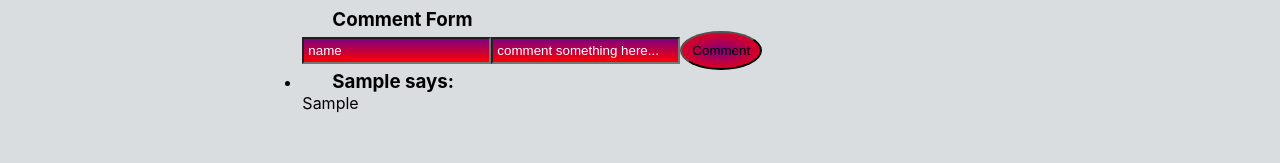
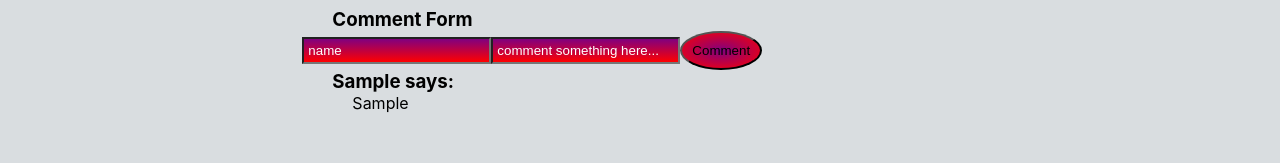
Before and after one commit to FatemaKK/YouTube-React, a React (Create React App) app: page /Videos/1 in a window 1280 px wide. Both pictures are taken after typing "Sample", "Sample" into the empty fields and a click on the button "Comment". Shown: the part 534-697 px from the top of the page. Built offline with nearby package versions, Linux system fonts and the light colour scheme.

Commit message:
Removed bullet point from the list

```diff
--- a/src/Components/CommentForm.js
+++ b/src/Components/CommentForm.js
@@ -44,7 +44,7 @@ class CommentForm extends Component {
       return (
         <li>
           <h3>{comment.name} says:</h3>
-          <p>{comment.commentInput}</p>
+          <p className="comment">{comment.commentInput}</p>
         </li>
       );
     });
@@ -71,7 +71,7 @@ class CommentForm extends Component {
           />
           <button type="submit">Comment</button>
         </form>
-        <ul>{eachComment}</ul>
+        <ul className="theComments">{eachComment}</ul>
       </div>
     );
   }
--- a/src/Components/Home.css
+++ b/src/Components/Home.css
@@ -12,7 +12,7 @@ body {
 }
 
 h2 {
-	font-family: 'Courier New', Courier, monospace;
+  font-family: "Courier New", Courier, monospace;
   font-size: 35px;
 }
 
@@ -69,3 +69,11 @@ input {
   color: white;
   opacity: 1;
 }
+
+li {
+  list-style: none;
+}
+
+.comment {
+  padding-left: 50px;
+}
```
Lines whose indentation alone changed are shown as unchanged.
